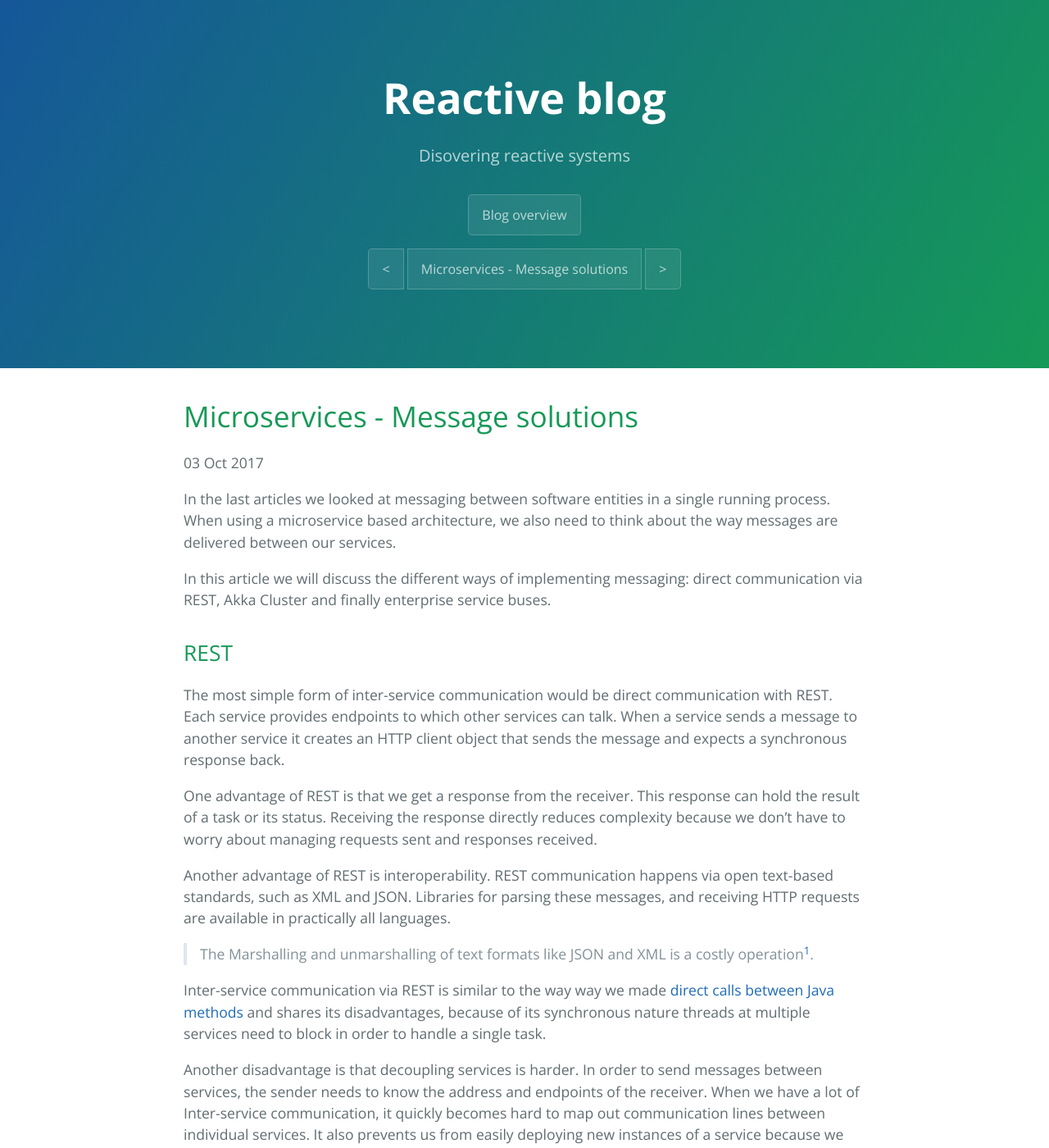
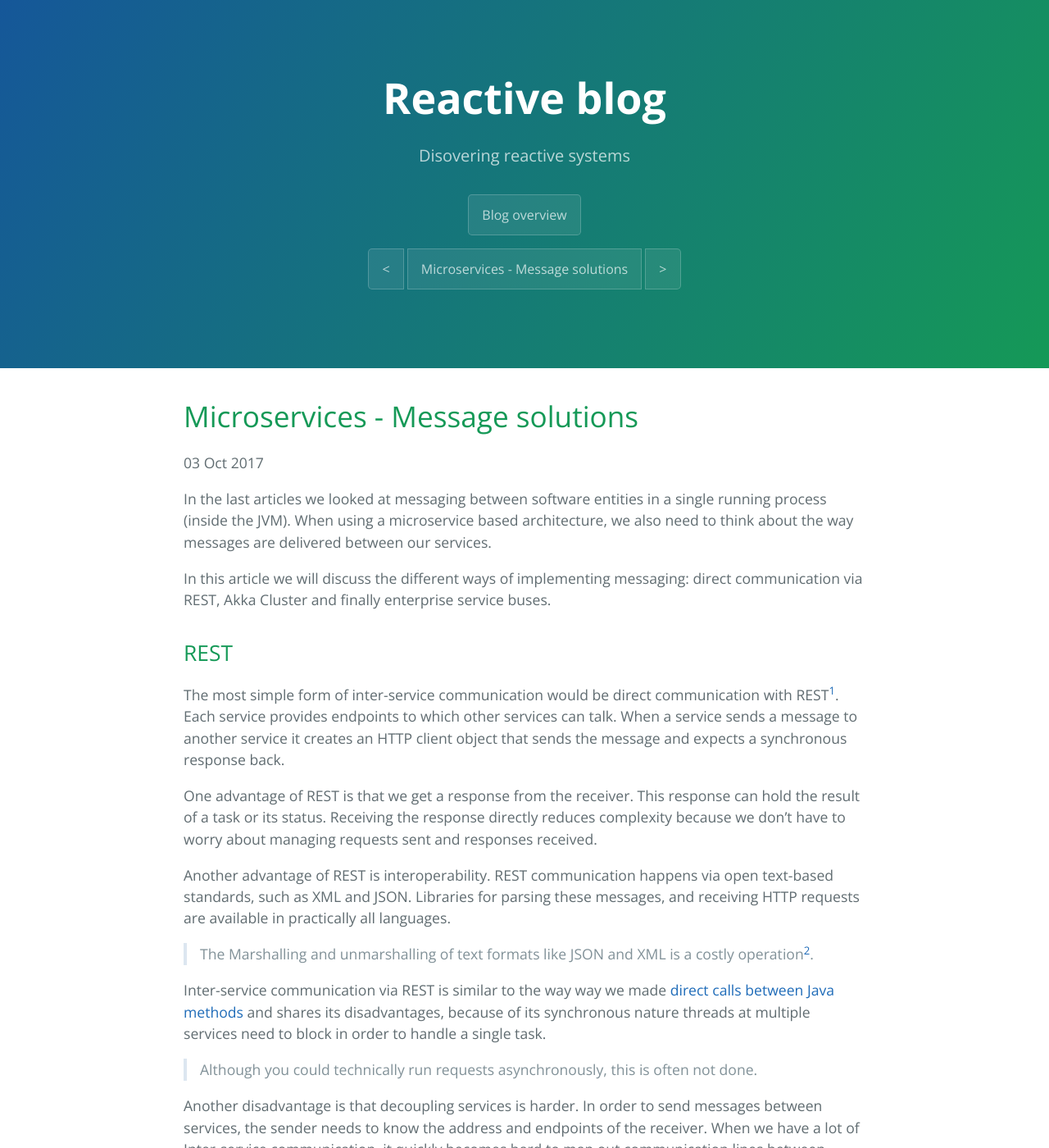
Before and after one commit to Kleinendorst/kleinendorst.github.io, a Jekyll site: the page built from _posts/2017-10-03-microservice-message-solutions.md, in a window 1280 px wide and 1400 px high. Shown: the whole window at 82% size. Built offline with Jekyll 4.4.1, drawn with Linux system fonts in a browser that asks for light colours; nearby versions of some CDN libraries; comment, search, counter and statistics services are not loaded; some of the changed lines change nothing that is shown; some of the changed text lies outside the part shown.

Commit message:
Reviewed the Microservices - Message solutions article

````diff
--- a/_posts/2017-10-03-microservice-message-solutions.md
+++ b/_posts/2017-10-03-microservice-message-solutions.md
@@ -6,7 +6,7 @@
 comments: true
 ---
 
-In the last articles we looked at messaging between software entities in a single running process.
+In the last articles we looked at messaging between software entities in a single running process (inside the JVM).
 When using a microservice based architecture, we also need to think about the way messages are
 delivered between our services.
 
@@ -14,7 +14,7 @@
 Akka Cluster and finally enterprise service buses.
 
 ## REST
-The most simple form of inter-service communication would be direct communication with REST.
+The most simple form of inter-service communication would be direct communication with REST[^1].
 Each service provides endpoints to which other services can talk. When a service sends a message to
 another service it creates an HTTP client object that sends the message and expects a synchronous response back.
 
@@ -26,11 +26,13 @@
 open text-based standards, such as XML and JSON. Libraries for parsing these messages, and receiving HTTP requests
 are available in practically all languages.
 
-> The Marshalling and unmarshalling of text formats like JSON and XML is a costly operation[^1].
+> The Marshalling and unmarshalling of text formats like JSON and XML is a costly operation[^2].
 
 Inter-service communication via REST is similar to the way way we made
 [direct calls  between Java methods]({% post_url 2017-09-22-asynchronous-java %}#blocking-io) and shares its disadvantages,
 because of its synchronous nature threads at multiple services need to block in order to handle a single task.
+
+> Although you could technically run requests asynchronously, this is often not done.
 
 Another disadvantage is that decoupling services is harder.
 In order to send messages between services, the sender needs to know the address and endpoints of the receiver. When we have a lot
@@ -41,17 +43,22 @@
 > Service discovery is possible with tools such as [Consul](https://www.consul.io/) but adds complexity.
 
 ## Akka cluster
-We looked at the actor system [earlier]({% post_url 2017-09-22-actor-model-introduction %}), which we implemented using [Akka actors](https://doc.akka.io/docs/akka/current/scala/actors.html).
-Akka also provides a way for actors to communicate over the network using [Akka remoting](https://doc.akka.io/docs/akka/snapshot/scala/remoting.html).
-Actors in the actor system communicate with each other through messages. The idea behind Akka remoting is that these messages might just as well travel across the network as opposed to just locally in the JVM.
+We looked at the actor system [earlier]({% post_url 2017-09-22-actor-model-introduction %}),
+which we implemented using [Akka actors](https://doc.akka.io/docs/akka/current/scala/actors.html).
+Akka also provides a way for actors to communicate over
+the network using [Akka remoting](https://doc.akka.io/docs/akka/snapshot/scala/remoting.html).
+Actors in the actor system communicate with each other through messages.
+The idea behind Akka remoting is that these messages might just as well travel across the network
+as opposed to just locally in the JVM.
 
-Akka remoting can start Actors on different hosts. The complexity of communicating over TCP is abstracted away from the developer, it is
-handled by Akka remoting behind the scenes.
+Akka remoting can start Actors on different hosts. The complexity of communicating over TCP is abstracted away from the developer,
+it is handled by Akka remoting behind the scenes.
 The actor addresses we saw [earlier]({% post_url 2017-09-22-actor-model-introduction %}#implementation) can also be
 used to get a reference to a remote actor.
 
 Before we can start using remoting, we need to add the
-[maven dependency](https://mvnrepository.com/artifact/com.typesafe.akka/akka-remote_2.11/2.5.6) and configure [some properties](https://doc.akka.io/docs/akka/snapshot/java/remoting.html#remote-configuration).
+[maven dependency](https://mvnrepository.com/artifact/com.typesafe.akka/akka-remote_2.11/2.5.6)
+and configure [some properties](https://doc.akka.io/docs/akka/snapshot/java/remoting.html#remote-configuration).
 
 Let's see how we can get an `ActorRef` to a remote actor and how we create new actors on a remote.
 
@@ -67,14 +74,17 @@
 remoteActorRef.tell("I am serialized behind the scenes", getSelf());
 ```
 
-The problem with using just Akka remoting is that actor and host addresses are hardcoded, this is where Akka cluster comes in.
-To enable Akka cluster we should add another [maven dependency](https://mvnrepository.com/artifact/com.typesafe.akka/akka-cluster_2.11)
-and add to our configuration. In these settings we have to provide a single host active in the cluster, after which
+The problem with using just Akka remoting is that actor and host addresses are still hardcoded,
+this is where Akka cluster comes in.
+To enable Akka cluster we should add another
+[maven dependency](https://mvnrepository.com/artifact/com.typesafe.akka/akka-cluster_2.11)
+and add additional configuration. In these settings we have to provide a single host active in the cluster, after which
 other hosts in the cluster will be discovered using the [gossip protocol](https://en.wikipedia.org/wiki/Gossip_protocol).
 
 In order to start actors remotely via Akka cluster, we should first create a cluster aware router.
-A router is an `Akka Core` concept, in which we create a router actor than can creates and manages a pool of actors to which work can be delegated. Different
-[strategies](https://doc.akka.io/docs/akka/2.5/java/routing.html#a-simple-router) for delegating messages are provided.
+A router is an `Akka Core` concept, in which we create a router actor than can creates and manages a pool
+of actors to which work can be delegated.
+Different [strategies](https://doc.akka.io/docs/akka/2.5/java/routing.html#a-simple-router) for delegating messages are provided.
 By creating a special kind of router added by `Akka Cluster`, we can configure it in order to allow creating
 children on other nodes in the cluster.
 
@@ -103,7 +113,8 @@
 all threads on a system, but also threads of multiple systems in the cluster.
 
 Systems with distributed actors are extremely scalable, but they don't
-decouple services as a whole, which was the point of creating microservices. Another disadvantage is that it adds loads of complexity,
+decouple services as a whole, which was the point of creating microservices.
+Another disadvantage is that it adds loads of complexity,
 especially when the existing services don't use actors.
 All microservices need to be written in a JVM language to use Akka Clustering.
 
@@ -117,7 +128,8 @@
 New instances of services can be added easily, they just have to register to the
 broker in order to take workload of its peers.
 
-Just like with actors, asynchronous messaging is used so services don't block. Failure strategies are configured at the broker, which can for example ask for acknowledgments from the receiving service.
+Just like with actors, asynchronous messaging is used so services don't block.
+Failure strategies are configured at the broker, which can for example ask for acknowledgments from the receiving service.
 
 Another advantage of using message brokers is that they are (mostly) language agnostic.
 The payload of messages in most brokers consists only of binary data. The serialization strategy for messages
@@ -139,7 +151,9 @@
 
 Our knowledge of different methods of communication should be enough to decide which
 approach we should take. When we choose for a ESB, our research is not done: There are lots
-of different messaging platforms. In the [next article]({{ page.next.url }}) we'll take a look at the differences between these message brokers.
+of different messaging platforms. In the [next article]({{ page.next.url }})
+we'll take a look at the differences between these message brokers.
 
 ---------
-[^1]: [Protocol Buffers, a binary format by google, is made espascially to decode/encode faster.](https://developers.google.com/protocol-buffers/docs/overview#whynotxml)
+[^1]: Representational state transfer [Wikipedia](https://en.wikipedia.org/wiki/Representational_state_transfer)
+[^2]: [Protocol Buffers, a binary format by google, is made espascially to decode/encode faster.](https://developers.google.com/protocol-buffers/docs/overview#whynotxml)
````
